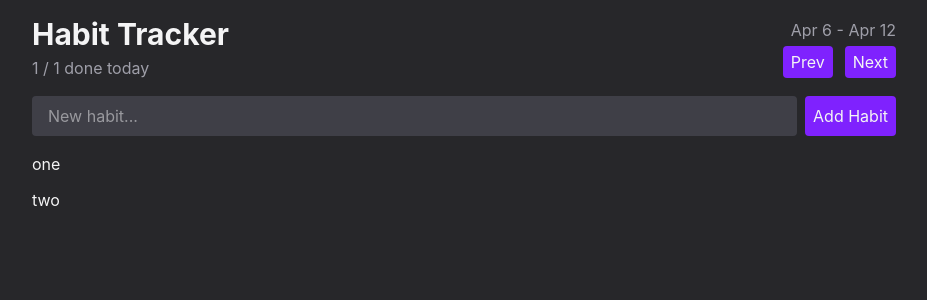
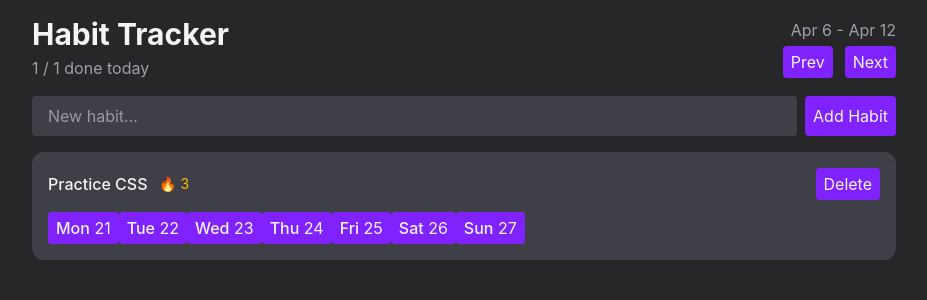
Before and after one commit to dangor220/habit-tracker, a React (Vite) app: page / in a window 1280 px wide. Shown: the top 300 px of the page, without its empty margins (176-1103 px from the left). Built offline with nearby package versions, Linux system fonts and the light colour scheme.

Commit message:
feat: work with HabitItem component

```diff
--- a/package.json
+++ b/package.json
@@ -11,6 +11,7 @@
   },
   "dependencies": {
     "@tailwindcss/vite": "^4.3.3",
+    "date-fns": "^4.4.0",
     "react": "^19.2.8",
     "react-dom": "^19.2.8",
     "tailwindcss": "^4.3.3"
--- a/src/components/Button.tsx
+++ b/src/components/Button.tsx
@@ -1,13 +1,14 @@
-import type { ReactNode } from 'react';
+import type { ComponentProps } from 'react';
 
 type ButtonProps = {
-  children: ReactNode;
-};
+  variant?: 'primary' | 'secondary' | 'ghost-destructive';
+} & ComponentProps<'button'>;
 
-export function Button({ children }: ButtonProps) {
+export function Button({ variant = 'primary', ...props }: ButtonProps) {
   return (
-    <button className="bg-violet-600 hover:bg-violet-500 transition-colors rounded px-2 py-1 cursor-pointer disabled:opacity-30 disabled:cursor-not-allowed">
-      {children}
-    </button>
+    <button
+      {...props}
+      className="bg-violet-600 hover:bg-violet-500 transition-colors rounded px-2 py-1 cursor-pointer disabled:opacity-30 disabled:cursor-not-allowed"
+    />
   );
 }
--- a/src/components/HabitItem.tsx
+++ b/src/components/HabitItem.tsx
@@ -1,3 +1,38 @@
-export default function HabitItem() {
-  return null;
+import { Button } from './Button';
+import { eachDayOfInterval, endOfWeek, format, startOfWeek } from 'date-fns';
+
+type HabitItemProps = {
+  habit: {
+    id: number;
+    name: string;
+  };
+};
+
+export default function HabitItem({ habit }: HabitItemProps) {
+  const visibleDates = eachDayOfInterval({
+    start: startOfWeek(new Date(), { weekStartsOn: 1 }),
+    end: endOfWeek(new Date(), { weekStartsOn: 1 }),
+  });
+
+  console.log(visibleDates);
+
+  return (
+    <div className="rounded-xl bg-zinc-700 p-4 flex flex-col gap-3">
+      <div className="flex items-center justify-between">
+        <div className="flex items-center gap-3">
+          <span className="font-medium">{habit.name}</span>
+          <span className="text-sm text-amber-400">🔥 3</span>
+        </div>
+        <Button>Delete</Button>
+      </div>
+      <div>
+        {visibleDates.map((date) => (
+          <Button key={date.toISOString()}>
+            <span className="font-medium">{format(date, 'EEE')}</span>
+            <span> {format(date, 'd')}</span>
+          </Button>
+        ))}
+      </div>
+    </div>
+  );
 }
--- a/src/components/HabitList.tsx
+++ b/src/components/HabitList.tsx
@@ -1,10 +1,7 @@
 import HabitItem from './HabitItem';
 
 export default function HabitLis() {
-  const habits = [
-    { id: 1, name: 'one' },
-    { id: 2, name: 'two' },
-  ];
+  const habits = [{ id: 1, name: 'Practice CSS' }];
 
   if (habits.length === 0) {
     return (
@@ -15,10 +12,10 @@
   }
 
   return (
-    <ul className="flex flex-col gap-3">
-      {habits.map(({ id, name }) => (
-        <li key={id}>{name}</li>
+    <div className="flex flex-col gap-3">
+      {habits.map((habit) => (
+        <HabitItem key={habit.id} habit={habit} />
       ))}
-    </ul>
+    </div>
   );
 }
```
Also changed, not shown: 1 other file (tests, documents, lock files or other folders).
